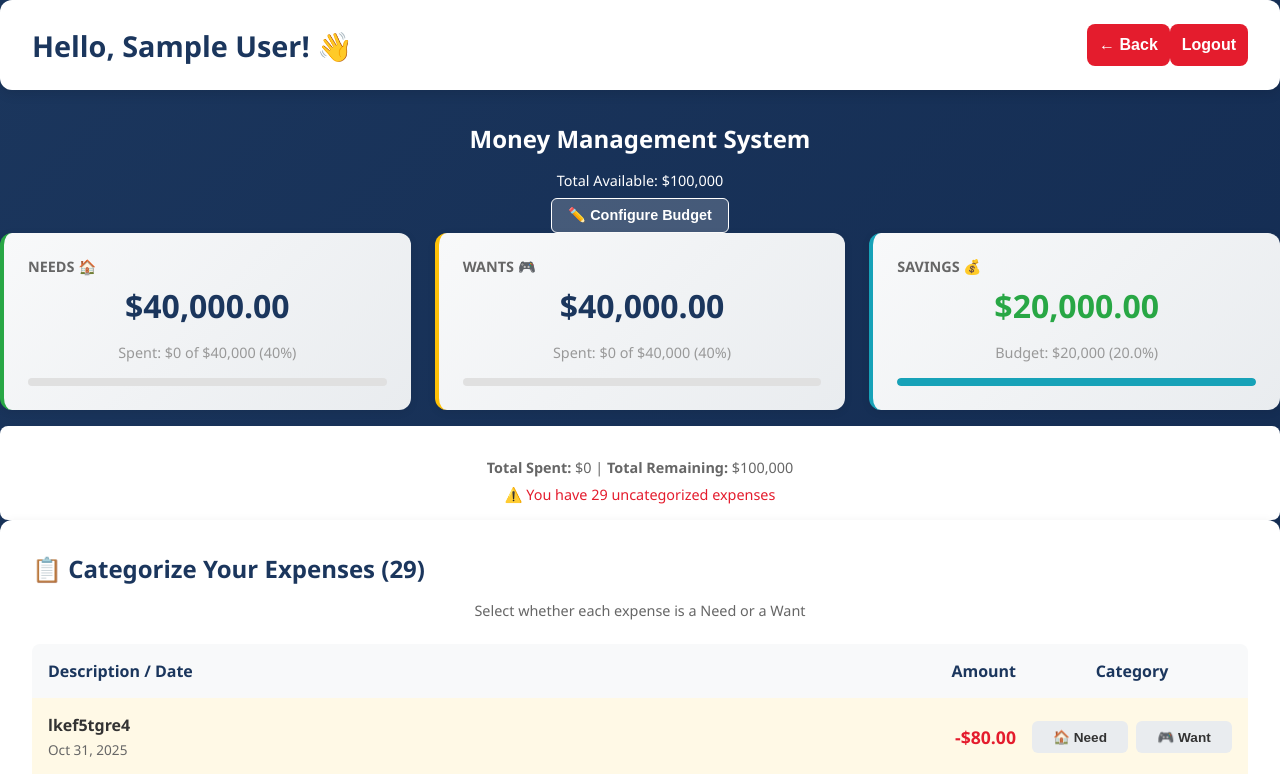
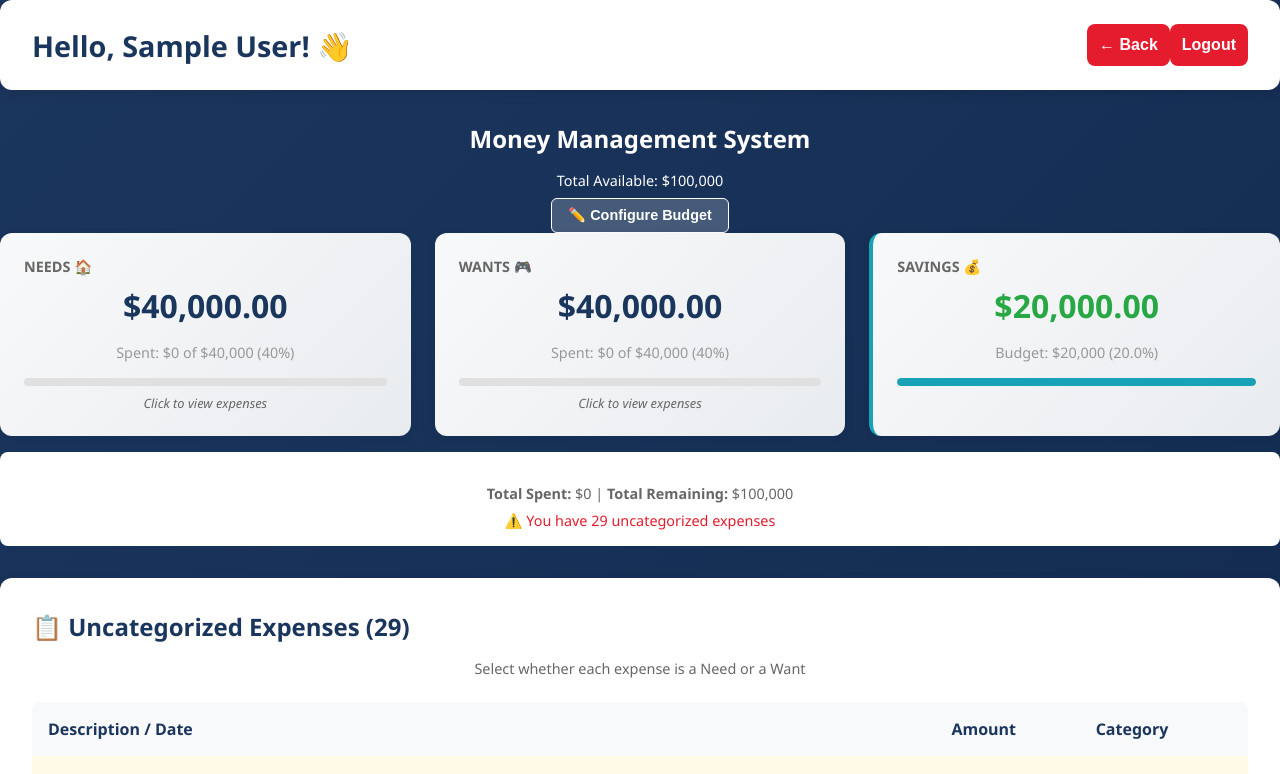
Before and after one commit to fermapre/CapitalOneBalance, a React app in the folder frontend/: page /balance in a window 1280 px wide. Shown: the top 774 px of the page. Built offline with nearby package versions, Linux system fonts and the light colour scheme; sample sign-in values are in the browser's storage; the HTML template or start-up script is replaced by a standard one.

Commit message:
Arreglar tabla de expenses y crear subcategorias

```diff
--- a/frontend/src/pages/Balance.jsx
+++ b/frontend/src/pages/Balance.jsx
@@ -36,6 +36,8 @@ export default function Balance() {
   const [needsRemaining, setNeedsRemaining] = useState(needsBudget);
   const [wantsRemaining, setWantsRemaining] = useState(wantsBudget);
   const [savingsRemaining, setSavingsRemaining] = useState(savingsBudget);
+
+  const [showCategory, setShowCategory] = useState(null); // 'needs', 'wants', or null
 
   const navigate = useNavigate();
   const user = JSON.parse(localStorage.getItem("user") || "{}");
@@ -177,6 +179,8 @@ export default function Balance() {
   };
 
   const uncategorizedExpenses = expenses.filter(e => e.category === 'uncategorized');
+  const needsExpenses = expenses.filter(e => e.category === 'needs');
+  const wantsExpenses = expenses.filter(e => e.category === 'wants');
 
   return (
     <div className="balance-page">
@@ -230,18 +234,20 @@ export default function Balance() {
         </div>
 
         <div className="balance-cards">
-          <div className="balance-card needs">
-            <h3>Needs 🏠</h3>
+          <div className="balance-card needs" onClick={() => setShowCategory(showCategory === 'needs' ? null : 'needs')} style={{cursor: 'pointer', transition: 'transform 0.2s', border: showCategory === 'needs' ? '3px solid #28a745' : 'none'}}>
+            <h3>Needs 🏠 {needsExpenses.length > 0 && `(${needsExpenses.length})`}</h3>
             <p className="amount">${needsRemaining.toLocaleString(undefined, {minimumFractionDigits: 2, maximumFractionDigits: 2})}</p>
             <p className="total">Spent: ${needsSpent.toLocaleString()} of ${needsBudget.toLocaleString()} ({needsPercent}%)</p>
             <div className="progress-bar"><div className="progress-fill needs-fill" style={{width: `${needsBudget > 0 ? (needsSpent / needsBudget) * 100 : 0}%`}}></div></div>
+            <p style={{fontSize: '0.8rem', color: '#666', marginTop: '0.5rem', fontStyle: 'italic'}}>Click to {showCategory === 'needs' ? 'hide' : 'view'} expenses</p>
           </div>
 
-          <div className="balance-card wants">
-            <h3>Wants 🎮</h3>
+          <div className="balance-card wants" onClick={() => setShowCategory(showCategory === 'wants' ? null : 'wants')} style={{cursor: 'pointer', transition: 'transform 0.2s', border: showCategory === 'wants' ? '3px solid #ffc107' : 'none'}}>
+            <h3>Wants 🎮 {wantsExpenses.length > 0 && `(${wantsExpenses.length})`}</h3>
             <p className="amount">${wantsRemaining.toLocaleString(undefined, {minimumFractionDigits: 2, maximumFractionDigits: 2})}</p>
             <p className="total">Spent: ${wantsSpent.toLocaleString()} of ${wantsBudget.toLocaleString()} ({wantsPercent}%)</p>
             <div className="progress-bar"><div className="progress-fill wants-fill" style={{width: `${wantsBudget > 0 ? (wantsSpent / wantsBudget) * 100 : 0}%`}}></div></div>
+            <p style={{fontSize: '0.8rem', color: '#666', marginTop: '0.5rem', fontStyle: 'italic'}}>Click to {showCategory === 'wants' ? 'hide' : 'view'} expenses</p>
           </div>
 
           <div className="balance-card savings">
@@ -259,8 +265,56 @@ export default function Balance() {
         </div>
       </div>
 
-      <div className="pending-section">
-        <h2>📋 Categorize Your Expenses ({expenses.length})</h2>
+      {/* Category Details Section */}
+      {showCategory && (
+        <div className="pending-section" style={{marginTop: '2rem'}}>
+          <div style={{display: 'flex', justifyContent: 'space-between', alignItems: 'center', marginBottom: '1rem'}}>
+            <h2>
+              {showCategory === 'needs' ? '🏠 Needs Expenses' : '🎮 Wants Expenses'}
+              ({showCategory === 'needs' ? needsExpenses.length : wantsExpenses.length})
+            </h2>
+            <button
+              onClick={() => setShowCategory(null)}
+              style={{padding: '0.5rem 1rem', background: '#e0e0e0', border: 'none', borderRadius: '6px', cursor: 'pointer', fontWeight: '600'}}>
+              ✕ Close
+            </button>
+          </div>
+
+          <div style={{display: 'grid', gridTemplateColumns: '1fr auto 100px', gap: '1rem', padding: '1rem', background: '#f8f9fa', borderRadius: '8px 8px 0 0', fontWeight: 'bold', color: '#1b365d'}}>
+            <div>Description / Date</div>
+            <div style={{textAlign: 'right'}}>Amount</div>
+            <div style={{textAlign: 'center'}}>Action</div>
+          </div>
+
+          <div style={{background: 'white', borderRadius: '0 0 8px 8px', overflow: 'hidden'}}>
+            {(showCategory === 'needs' ? needsExpenses : wantsExpenses).map((expense) => (
+              <div key={expense.id} style={{display: 'grid', gridTemplateColumns: '1fr auto 100px', gap: '1rem', padding: '1rem', borderBottom: '1px solid #e0e0e0'}}>
+                <div>
+                  <div style={{fontWeight: '600', color: '#333', marginBottom: '0.25rem'}}>{expense.description}</div>
+                  <div style={{fontSize: '0.85rem', color: '#666'}}>{formatDate(expense.date)}</div>
+                </div>
+                <div style={{color: '#e41c2d', fontWeight: 'bold', fontSize: '1.1rem', textAlign: 'right', alignSelf: 'center'}}>-${expense.amount.toFixed(2)}</div>
+                <div style={{alignSelf: 'center', textAlign: 'center'}}>
+                  <button
+                    onClick={() => handleCategoryChange(expense.id, 'uncategorized')}
+                    style={{padding: '0.5rem', background: '#ff4444', color: 'white', border: 'none', borderRadius: '6px', cursor: 'pointer', fontSize: '0.85rem', fontWeight: '600'}}>
+                    Remove
+                  </button>
+                </div>
+              </div>
+            ))}
+          </div>
+
+          {((showCategory === 'needs' && needsExpenses.length === 0) || (showCategory === 'wants' && wantsExpenses.length === 0)) && (
+            <p style={{textAlign: 'center', color: '#666', padding: '2rem', background: 'white', borderRadius: '0 0 8px 8px'}}>
+              No expenses in this category yet
+            </p>
+          )}
+        </div>
+      )}
+
+      <div className="pending-section" style={{marginTop: '2rem'}}>
+        <h2>📋 Uncategorized Expenses ({uncategorizedExpenses.length})</h2>
         <p className="pending-subtitle">Select whether each expense is a Need or a Want</p>
 
         <div style={{display: 'grid', gridTemplateColumns: '1fr auto 200px', gap: '1rem', padding: '1rem', background: '#f8f9fa', borderRadius: '8px 8px 0 0', fontWeight: 'bold', color: '#1b365d', marginTop: '1rem'}}>
@@ -270,22 +324,22 @@ export default function Balance() {
         </div>
 
         <div style={{background: 'white', borderRadius: '0 0 8px 8px', overflow: 'hidden'}}>
-          {expenses.map((expense) => (
-            <div key={expense.id} style={{display: 'grid', gridTemplateColumns: '1fr auto 200px', gap: '1rem', padding: '1rem', borderBottom: '1px solid #e0e0e0', background: expense.category === 'uncategorized' ? '#fff9e6' : 'white'}}>
+          {uncategorizedExpenses.map((expense) => (
+            <div key={expense.id} style={{display: 'grid', gridTemplateColumns: '1fr auto 200px', gap: '1rem', padding: '1rem', borderBottom: '1px solid #e0e0e0', background: '#fff9e6'}}>
               <div>
                 <div style={{fontWeight: '600', color: '#333', marginBottom: '0.25rem'}}>{expense.description}</div>
                 <div style={{fontSize: '0.85rem', color: '#666'}}>{formatDate(expense.date)}</div>
               </div>
               <div style={{color: '#e41c2d', fontWeight: 'bold', fontSize: '1.1rem', textAlign: 'right', alignSelf: 'center'}}>-${expense.amount.toFixed(2)}</div>
               <div style={{display: 'flex', gap: '0.5rem', alignSelf: 'center'}}>
-                <button onClick={() => handleCategoryChange(expense.id, 'needs')} style={{flex: 1, padding: '0.5rem', background: expense.category === 'needs' ? '#28a745' : '#e9ecef', color: expense.category === 'needs' ? 'white' : '#333', border: 'none', borderRadius: '6px', cursor: 'pointer', fontSize: '0.85rem', fontWeight: '600'}}>🏠 Need</button>
-                <button onClick={() => handleCategoryChange(expense.id, 'wants')} style={{flex: 1, padding: '0.5rem', background: expense.category === 'wants' ? '#ffc107' : '#e9ecef', color: expense.category === 'wants' ? 'white' : '#333', border: 'none', borderRadius: '6px', cursor: 'pointer', fontSize: '0.85rem', fontWeight: '600'}}>🎮 Want</button>
+                <button onClick={() => handleCategoryChange(expense.id, 'needs')} style={{flex: 1, padding: '0.5rem', background: '#28a745', color: 'white', border: 'none', borderRadius: '6px', cursor: 'pointer', fontSize: '0.85rem', fontWeight: '600'}}>🏠 Need</button>
+                <button onClick={() => handleCategoryChange(expense.id, 'wants')} style={{flex: 1, padding: '0.5rem', background: '#ffc107', color: 'white', border: 'none', borderRadius: '6px', cursor: 'pointer', fontSize: '0.85rem', fontWeight: '600'}}>🎮 Want</button>
               </div>
             </div>
           ))}
         </div>
 
-        {expenses.length === 0 && (<p style={{textAlign: 'center', color: '#666', padding: '2rem'}}>No expenses recorded</p>)}
+        {uncategorizedExpenses.length === 0 && (<p style={{textAlign: 'center', color: '#666', padding: '2rem', background: 'white', borderRadius: '0 0 8px 8px'}}>All expenses have been categorized! ✅</p>)}
       </div>
     </div>
   );
```
